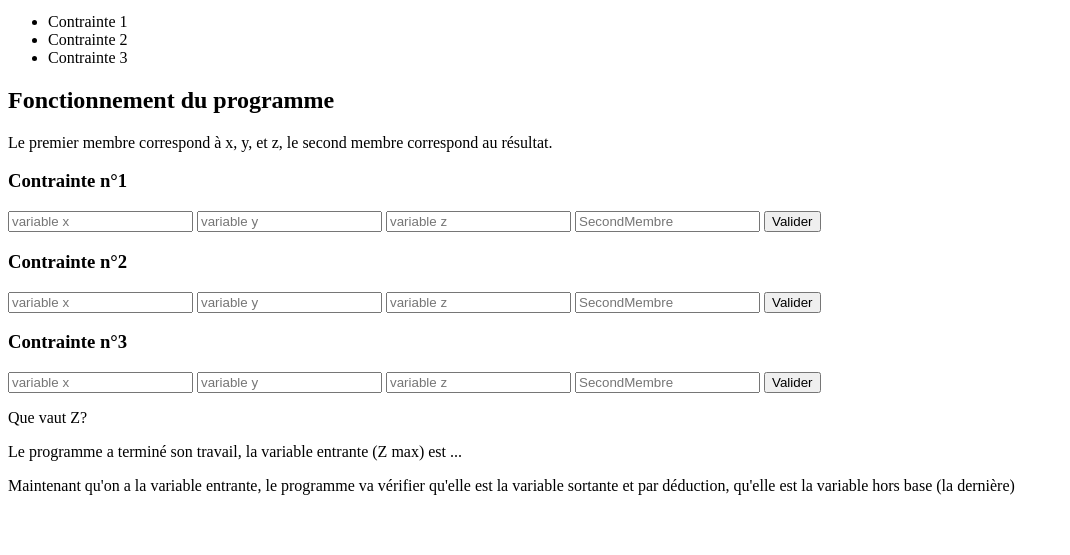
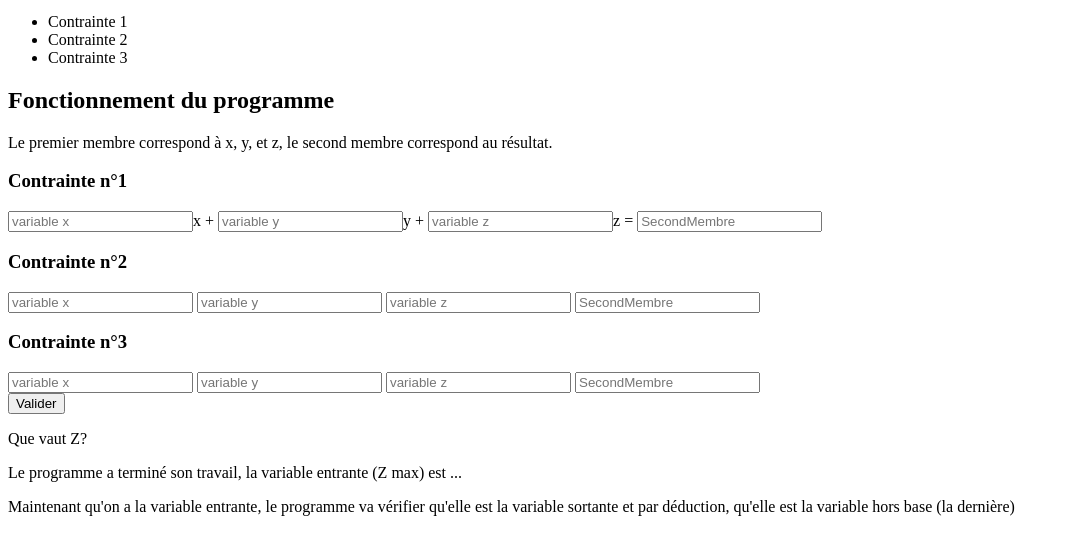
Before and after one commit to Rikyuuu/programme_lineaire, a plain HTML site: page index.html in a window 1280 px wide. Both pictures are taken after a click on the button "Valider". Shown: the part 101-656 px from the top of the page, without its empty margins (0-1070 px from the left). Drawn offline with Linux system fonts and the light colour scheme.

Commit message:
ajout d'une multitude de fonction, prochaine étape équation d'échange

```diff
--- a/index.html
+++ b/index.html
@@ -19,11 +19,10 @@
     <p>Le premier membre correspond à x, y, et z, le second membre correspond au résultat.</p>
     <div>
         <h3>Contrainte n°1</h3>
-        <input type="number" placeholder="variable x" id="valuePremierMembreX_contrainte1">
-        <input type="number" placeholder="variable y" id="valuePremierMembreY_contrainte1">
-        <input type="number" placeholder="variable z" id="valuePremierMembreZ_contrainte1">
+        <input type="number" placeholder="variable x" id="valuePremierMembreX_contrainte1">x +
+        <input type="number" placeholder="variable y" id="valuePremierMembreY_contrainte1">y +
+        <input type="number" placeholder="variable z" id="valuePremierMembreZ_contrainte1">z =
         <input type="number" placeholder="SecondMembre" id="valueSecondMembre_contrainte1">
-        <button id="btnContrainte1">Valider</button>
     </div>
 
     <div>
@@ -32,7 +31,6 @@
         <input type="number" placeholder="variable y" id="valuePremierMembreY_contrainte2">
         <input type="number" placeholder="variable z" id="valuePremierMembreZ_contrainte2">
         <input type="number" placeholder="SecondMembre" id="valueSecondMembre_contrainte2">
-        <button id="btnContrainte2">Valider</button>
     </div>
 
     <div>
@@ -41,8 +39,8 @@
         <input type="number" placeholder="variable y" id="valuePremierMembreY_contrainte3">
         <input type="number" placeholder="variable z" id="valuePremierMembreZ_contrainte3">
         <input type="number" placeholder="SecondMembre" id="valueSecondMembre_contrainte3">
-        <button id="btnContrainte3">Valider</button>
     </div>
+    <button id="validerContrainte">Valider</button>
 
 
     <p>Que vaut Z?</p>
--- a/main.js
+++ b/main.js
@@ -1 +1 @@
-determinationVariableEntrante();
+// determinationVariableEntrante();
--- a/script.js
+++ b/script.js
@@ -3,31 +3,44 @@ var contrainte1;
 var contrainte2;
 var contrainte3;
 
-// Déclaration variables pour les inputs et buttons
+// Déclaration variables pour les inputs
 // Contrainte 1
 var valuePremierMembreX_contrainte1 = document.getElementById('valuePremierMembreX_contrainte1');
 var valuePremierMembreY_contrainte1 = document.getElementById('valuePremierMembreY_contrainte1');
-var validerChoixContrainte1 = document.getElementById('btnContrainte1');
+var valuePremierMembreY_contrainte1 = document.getElementById('valuePremierMembreZ_contrainte1');
 
 // Contrainte 2
 var valuePremierMembreX_contrainte2 = document.getElementById('valuePremierMembreX_contrainte2');
 var valuePremierMembreY_contrainte2 = document.getElementById('valuePremierMembreY_contrainte2');
-var validerChoixContrainte2 = document.getElementById('btnContrainte2');
+var valuePremierMembreZ_contrainte2 = document.getElementById('valuePremierMembreZ_contrainte2');
 
 // Contrainte 3
 var valuePremierMembreX_contrainte3 = document.getElementById('valuePremierMembreX_contrainte3');
 var valuePremierMembreY_contrainte3 = document.getElementById('valuePremierMembreY_contrainte3');
-var validerChoixContrainte3 = document.getElementById('btnContrainte3');
+var valuePremierMembreZ_contrainte3 = document.getElementById('valuePremierMembreZ_contrainte3');
 
+// Déclaration variables input second membre
+// Second membre contrainte 1
+var valueSecondMembre_contrainte1 = document.getElementById('valueSecondMembre_contrainte1');
+
+var valueSecondMembre_contrainte2 = document.getElementById('valueSecondMembre_contrainte2');
+
+var valueSecondMembre_contrainte3 = document.getElementById('valueSecondMembre_contrainte3');
+
+// Déclaration bouton avec pour id : validerContrainte
+var validerContraintes = document.getElementById('validerContrainte');
 // Event lors du clique sur les boutons
-// Ecouteur du bouton de la contrainte 1
-validerChoixContrainte1.addEventListener('click', determinerContrainte1);
+// Ecouteur du bouton de validation des 3 contraintes
+validerContraintes.addEventListener('click', determinerContrainte1);
+validerContraintes.addEventListener('click', determinerContrainte2);
+validerContraintes.addEventListener('click', determinerContrainte3);
 
-// Ecouteur du bouton de la contrainte 2
-validerChoixContrainte2.addEventListener('click', determinerContrainte2);
+// Détermination de la variable entrante via la contrainte 1 en appelant la méthode determinationVariableEntrante()
+validerContraintes.addEventListener('click', determinationVariableEntrante);
 
-// Ecouteur du bouton de la contrainte 3
-validerChoixContrainte3.addEventListener('click', determinerContrainte3);
+validerContraintes.addEventListener('click', calculRatios);
+
+validerContraintes.addEventListener('click', veriferValeurMinRatio);
 
 // Tableau
 var tabFonctionEco = [3, 2];
@@ -50,9 +63,67 @@ var premierMembreY_contrainte3 = 0;
 var premierMembreZ_contrainte3 = 0;
 
 // Second Membre des tableaux de contrainte
-var secondMembre1 = 18;
-var secondMembre2 = 42;
-var secondMembre3 = 24;
+/* Nombres pour test
+    var secondMembre_contrainte1 = 18;
+    var secondMembre_contrainte2 = 42;
+    var secondMembre_contrainte3 = 24;
+*/
+var secondMembre_contrainte1 = null;
+var secondMembre_contrainte2 = null;
+var secondMembre_contrainte3 = null;
+
+// Déclaration des tableaux de contrainte
+var tabContrainte1 = null;
+var tabContrainte2 = null;
+var tabContrainte3 = null;
+
+// Déclaration des variables entrantes de chaque contrainte
+var resultatMaxTabContrainte1 = null;
+var resultatMaxTabContrainte2 = null;
+var resultatMaxTabContrainte3 = null;
+
+// Déclaration des variables de ratio
+var ratio_contrainte1 = null;
+var ratio_contrainte2 = null;
+var ratio_contrainte3 = null;
+
+// Déclaration d'un tableau composé des ratios des 3 contraintes
+var ratios_contraintes = null
+
+// Déclaration d'une variable contenant la valeur min des 3 valeurs de ratio de contrainte
+var ratioMin = null;
+
+// Déclaration de la variable du parsing le string du premier membre X de la contrainte 1 en int (string -> int)
+var premierMembreX_contrainte2_parseInt = null;
+
+// Déclaration de la variable du parsing le string du premier membre Y de la contrainte 1 en int (string -> int)
+var premierMembreY_contrainte2_parseInt = null;
+
+// Déclaration de la variable du parsing le string du premier membre Y de la contrainte 1 en int (string -> int)
+var premierMembreZ_contrainte2_parseInt = null;
+
+// Déclaration de la variable du parsing le string du second membre de la contrainte 1 en int (string -> int)
+var secondMembre_contrainte2_parseInt = null;
+
+// Déclaration du parsing le string du premier membre X de la contrainte 1 en int (string -> int)
+var premierMembreX_contrainte3_parseInt = null;
+
+// Déclaration du parsing le string du premier membre Y de la contrainte 1 en int (string -> int)
+var premierMembreY_contrainte3_parseInt = null;
+
+// Déclaration du parsing le string du premier membre Y de la contrainte 1 en int (string -> int)
+var premierMembreZ_contrainte3_parseInt = null;
+
+// On parse le string du second membre de la contrainte 1 en int (string -> int)
+var secondMembre_contrainte3_parseInt = null;
+
+var premierMembreX_contrainte1_parseInt = null;
+
+var premierMembreX_contrainte1_parseInt = null;
+
+var premierMembreX_contrainte1_parseInt = null;
+
+var secondMembre_contrainte1_parseInt = null;
 
 /*
     Détermination de la contrainte 1 en remplissant le tableau de
@@ -71,21 +142,35 @@ function determinerContrainte1() {
     // Pour avoir la valeur de Z dans le premier membre de la contrainte 1
     premierMembreZ_contrainte1 = valuePremierMembreZ_contrainte1.value;
 
+    // Pour avoir la valeur du second membre de la contrainte 1
+    secondMembre_contrainte1 = valueSecondMembre_contrainte1.value
+
+    // Pour avoir la valeur du second membre de la contrainte 2
+    secondMembre_contrainte2 = valueSecondMembre_contrainte2.value
+
+    // Pour avoir la valeur du second membre de la contrainte 3
+    secondMembre_contrainte3 = valueSecondMembre_contrainte3.value
+
     // On parse le string du premier membre X de la contrainte 1 en int (string -> int)
-    var premierMembreX_contrainte1_parseInt = parseInt(premierMembreX_contrainte1);
+    premierMembreX_contrainte1_parseInt = parseInt(premierMembreX_contrainte1);
 
     // On parse le string du premier membre Y de la contrainte 1 en int (string -> int)
-    var premierMembreY_contrainte1_parseInt = parseInt(premierMembreY_contrainte1);
+    premierMembreY_contrainte1_parseInt = parseInt(premierMembreY_contrainte1);
 
-    // On parse le string du premier membre Y de la contrainte 1 en int (string -> int)
-    var premierMembreZ_contrainte1_parseInt = parseInt(premierMembreZ_contrainte1);
+    // On parse le string du premier membre Z de la contrainte 1 en int (string -> int)
+    premierMembreZ_contrainte1_parseInt = parseInt(premierMembreZ_contrainte1);
+
+    // On parse le string du second membre de la contrainte 1 en int (string -> int)
+    secondMembre_contrainte1_parseInt = parseInt(secondMembre_contrainte1);
 
     // On ajoute ces même X et Y et Z au premier membre de la contrainte1 (le tableau)
-    var tabContrainte1 = [premierMembreX_contrainte1_parseInt, premierMembreY_contrainte1_parseInt, premierMembreZ_contrainte1_parseInt];
+    tabContrainte1 = [premierMembreX_contrainte1_parseInt, premierMembreY_contrainte1_parseInt, premierMembreZ_contrainte1_parseInt];
     console.log('1. function determinerContrainte1 se lance');
     console.log('Valeur de la variable x dans le input ' + premierMembreX_contrainte1_parseInt);
     console.log('Valeur de la variable y dans le input ' + premierMembreY_contrainte1_parseInt);
     console.log('Valeur de la variable z dans le input ' + premierMembreZ_contrainte1_parseInt);
+    console.log('Valeur du second membre dans le input ' + secondMembre_contrainte1_parseInt);
+    console.log("Tableau contrainte 1 : ");
     console.log(tabContrainte1);
 
 }
@@ -108,20 +193,25 @@ function determinerContrainte2() {
     premierMembreZ_contrainte2 = valuePremierMembreZ_contrainte2.value;
 
     // On parse le string du premier membre X de la contrainte 1 en int (string -> int)
-    var premierMembreX_contrainte2_parseInt = parseInt(premierMembreX_contrainte2);
+    premierMembreX_contrainte2_parseInt = parseInt(premierMembreX_contrainte2);
 
     // On parse le string du premier membre Y de la contrainte 1 en int (string -> int)
-    var premierMembreY_contrainte2_parseInt = parseInt(premierMembreY_contrainte2);
+    premierMembreY_contrainte2_parseInt = parseInt(premierMembreY_contrainte2);
 
     // On parse le string du premier membre Y de la contrainte 1 en int (string -> int)
-    var premierMembreZ_contrainte2_parseInt = parseInt(premierMembreZ_contrainte2);
+    premierMembreZ_contrainte2_parseInt = parseInt(premierMembreZ_contrainte2);
+
+    // On parse le string du second membre de la contrainte 1 en int (string -> int)
+    secondMembre_contrainte2_parseInt = parseInt(secondMembre_contrainte2);
 
     // On ajoute ces même X et Y et Z au premier membre de la contrainte1 (le tableau)
-    var tabContrainte2 = [premierMembreX_contrainte2_parseInt, premierMembreY_contrainte2_parseInt, premierMembreZ_contrainte2_parseInt];
+    tabContrainte2 = [premierMembreX_contrainte2_parseInt, premierMembreY_contrainte2_parseInt, premierMembreZ_contrainte2_parseInt];
     console.log('2. function determinerContrainte2 se lance');
     console.log('Valeur de la variable x dans le input ' + premierMembreX_contrainte2_parseInt);
     console.log('Valeur de la variable y dans le input ' + premierMembreY_contrainte2_parseInt);
     console.log('Valeur de la variable z dans le input ' + premierMembreZ_contrainte2_parseInt);
+    console.log('Valeur du second membre dans le input ' + secondMembre_contrainte2_parseInt);
+    console.log("Tableau contrainte 2 : ");
     console.log(tabContrainte2);
 }
 
@@ -137,20 +227,26 @@ function determinerContrainte3() {
     premierMembreZ_contrainte3 = valuePremierMembreZ_contrainte3.value;
 
     // On parse le string du premier membre X de la contrainte 1 en int (string -> int)
-    var premierMembreX_contrainte3_parseInt = parseInt(premierMembreX_contrainte3);
+    premierMembreX_contrainte3_parseInt = parseInt(premierMembreX_contrainte3);
 
     // On parse le string du premier membre Y de la contrainte 1 en int (string -> int)
-    var premierMembreY_contrainte3_parseInt = parseInt(premierMembreY_contrainte3);
+    premierMembreY_contrainte3_parseInt = parseInt(premierMembreY_contrainte3);
 
     // On parse le string du premier membre Y de la contrainte 1 en int (string -> int)
-    var premierMembreZ_contrainte3_parseInt = parseInt(premierMembreZ_contrainte3);
+    premierMembreZ_contrainte3_parseInt = parseInt(premierMembreZ_contrainte3);
+
+    // On parse le string du second membre de la contrainte 1 en int (string -> int)
+    secondMembre_contrainte3_parseInt = parseInt(secondMembre_contrainte3);
+
 
     // On ajoute ces même X et Y et Z au premier membre de la contrainte1 (le tableau)
-    var tabContrainte3 = [premierMembreX_contrainte3_parseInt, premierMembreY_contrainte3_parseInt, premierMembreZ_contrainte3_parseInt];
+    tabContrainte3 = [premierMembreX_contrainte3_parseInt, premierMembreY_contrainte3_parseInt, premierMembreZ_contrainte3_parseInt];
     console.log('3. function determinerContrainte3 se lance');
     console.log('Valeur de la variable x dans le input ' + premierMembreX_contrainte3_parseInt);
     console.log('Valeur de la variable y dans le input ' + premierMembreY_contrainte3_parseInt);
     console.log('Valeur de la variable z dans le input ' + premierMembreZ_contrainte3_parseInt);
+    console.log('Valeur du second membre dans le input ' + secondMembre_contrainte3_parseInt);
+    console.log("Tableau contrainte 3 : ");
     console.log(tabContrainte3);
 }
 
@@ -162,12 +258,47 @@ function determinationVariableEntrante() {
         La variable entrante est la variable la plus haute de la fonction économique
         soit la valeur Max.
     */
-    var resultatMaxFonctionEco = Math.max(...tabFonctionEco);
+    //var resultatMaxFonctionEco = Math.max(...tabFonctionEco);
+    resultatMaxTabContrainte1 = Math.max(...tabContrainte1);
+    resultatMaxTabContrainte2 = Math.max(...tabContrainte2);
+    resultatMaxTabContrainte3 = Math.max(...tabContrainte3);
+
+
 
     // Affichage de la variable Max
-    console.log('La variable entrante est ' + resultatMaxFonctionEco);
+    console.log('La variable entrante est ' + resultatMaxTabContrainte1);
+    console.log('La variable entrante est ' + resultatMaxTabContrainte2);
+    console.log('La variable entrante est ' + resultatMaxTabContrainte3);
+
 }
 
-function ouEstleSujet() {
+function calculRatios() {
+
+    // SecondMembre de le contrainte 1 divisé par la variable entrante
+    ratio_contrainte1 = (secondMembre_contrainte1 / resultatMaxTabContrainte1);
+    ratio_contrainte2 = (secondMembre_contrainte2 / resultatMaxTabContrainte2);
+    ratio_contrainte3 = (secondMembre_contrainte3 / resultatMaxTabContrainte3);
+
+    ratios_contraintes = [ ratio_contrainte1, ratio_contrainte2, ratio_contrainte3];
+    console.log("les 3 ratios de contrainte :");
+    console.log(ratio_contrainte1);
+    console.log(ratio_contrainte2);
+    console.log(ratio_contrainte3);
 
 }
+
+function veriferValeurMinRatio() {
+    ratioMin = Math.min(...ratios_contraintes)
+
+    console.log("Le ratio le plus petit (ratio min) :")
+    console.log(ratioMin);
+}
+
+function equationEchange() {
+    // TODO: equation d'échange, à compléter
+
+    // Tests
+    if(ratio_contrainte1 < ratio_contrainte2 && ratio_contrainte3) {
+        console.log('Prendre ratio 3');
+    }
+}
```
